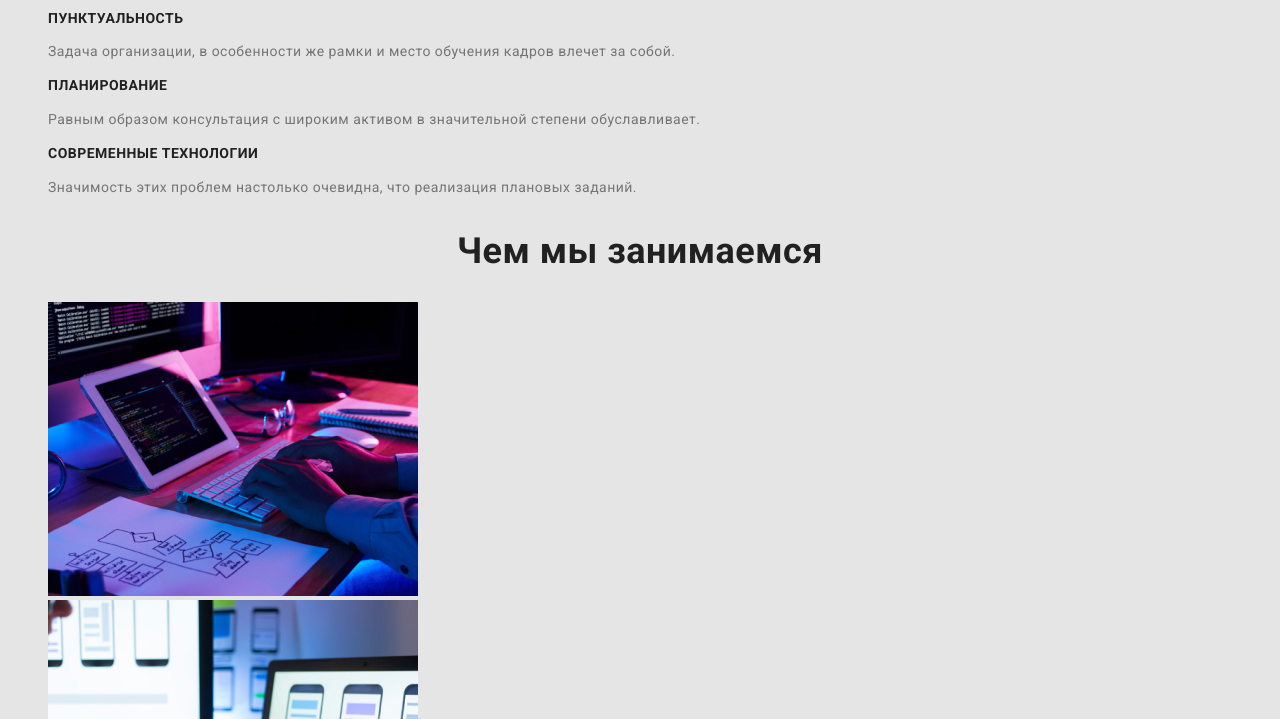
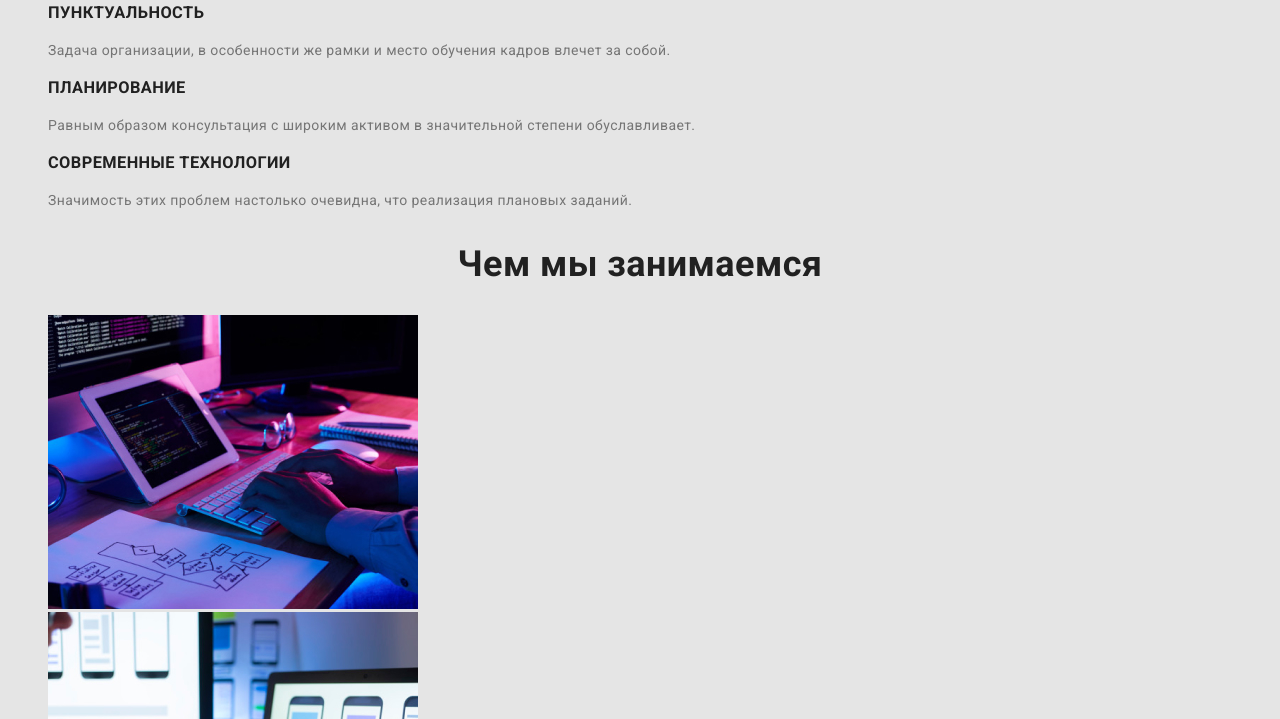
Before and after one commit to VitaliyVovk76/goit-markup-hw-02, a plain HTML site: page index.html in a window 1280 px wide. Shown: the part 554-1273 px from the top of the page. Drawn offline with Linux system fonts and the light colour scheme.

Commit message:
незн изм

```diff
--- a/css/main.css
+++ b/css/main.css
@@ -21,10 +21,12 @@
 }
 
 body {
+  font-family: "Roboto", sans-serif;
   color: var(--text-primary-color);
   background-color: var(--background-primary-color);
   letter-spacing: 0.03em;
-  font-family: "Roboto", sans-serif;
+  font-size: 14px;
+
 }
 
 
@@ -71,7 +73,6 @@ body {
 
 .header .link {
   font-weight: 500;
-  font-size: 14px;
   line-height: 1.14;
   letter-spacing: 0.02em;
 }
@@ -112,7 +113,7 @@ body {
 /* FEATURE */
 .feature-title {
   font-weight: 700;
-  font-size: 14px;
+
   line-height: 1.14;
   text-transform: uppercase;
   color: var(--title-color);
@@ -120,7 +121,6 @@ body {
 
 .feature-text {
   font-weight: 400;
-  font-size: 14px;
   line-height: 1.71;
 }
 
@@ -198,7 +198,6 @@ body {
 .footer-address,
 .footer-tel{
   font-weight: 400;
-  font-size: 14px;
   line-height: 1.7;
 }
 
```
